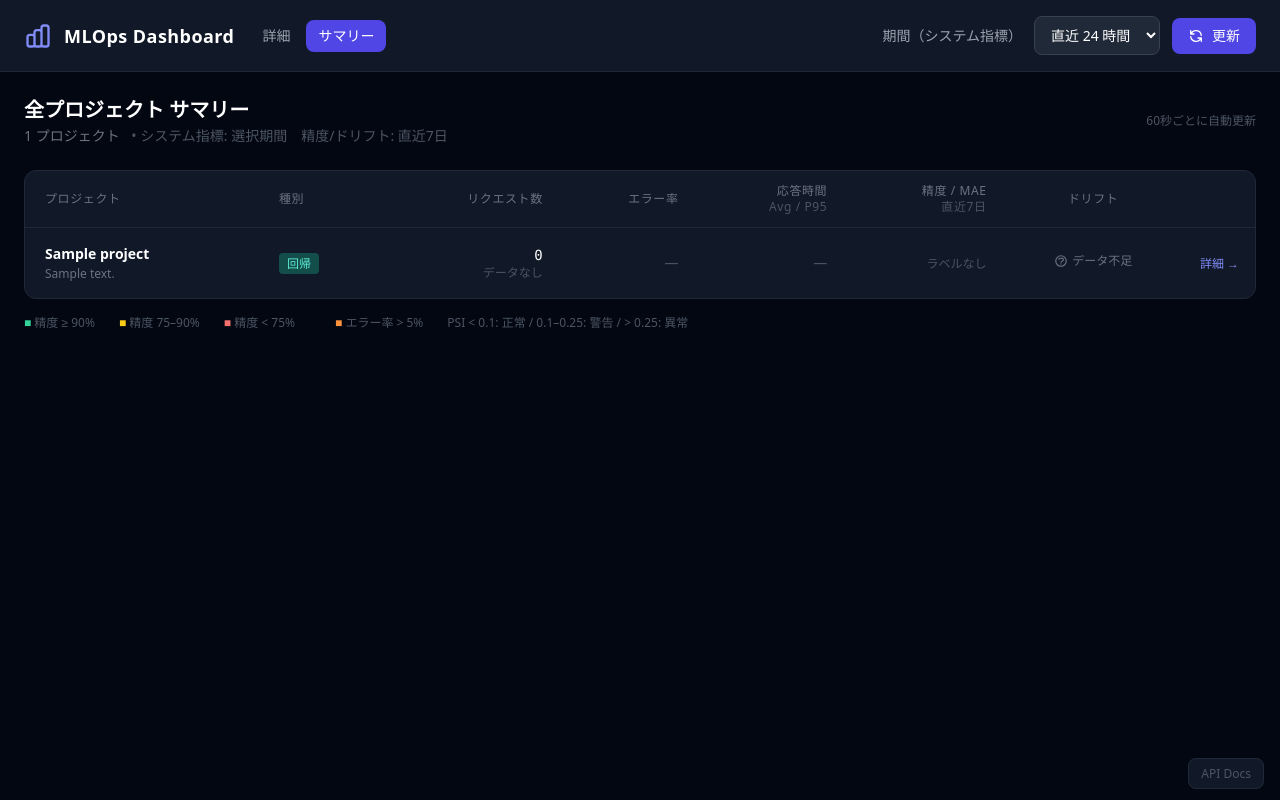
After one commit to dabecha/mlops_dashboard, a FastAPI app: template app/templates/summary.html in a window 1280 px wide. The commit adds this page. Run offline with FastAPI, Linux system fonts and the light colour scheme; the template is opened without the code that fills it: most values are stand-ins (such as "Sample title", 1, 10 or a date in 2020); some libraries are stand-ins or nearby versions.

Commit message:
feat: サマリーページを追加
全プロジェクトのシステム指標・精度・ドリフト検知結果を
一覧できるサマリーページ (/summary) を実装。

- GET /summary: 全プロジェクト一覧ページ
- GET /ui/summary-panels: htmx パーシャル（60秒自動更新）
- base.html: 詳細/サマリー間のナビゲーションを共通化
- get_latest_accuracy(): 単一の精度値を返すサービス関数を追加
- /?project_id=X: サマリーからの詳細ページ直リンクに対応

Co-Authored-By: Claude Sonnet 4.6 <noreply@anthropic.com>

```diff
--- /dev/null
+++ b/app/templates/base.html
@@ -0,0 +1,69 @@
+<!DOCTYPE html>
+<html lang="ja">
+<head>
+  <meta charset="UTF-8" />
+  <meta name="viewport" content="width=device-width, initial-scale=1.0" />
+  <title>{% block title %}MLOps Dashboard{% endblock %}</title>
+  <script src="https://cdn.tailwindcss.com"></script>
+  <script src="/static/js/htmx.min.js"></script>
+  <script src="/static/js/chart.umd.min.js"></script>
+  <style>
+    .htmx-indicator { display: none; }
+    .htmx-request .htmx-indicator { display: inline-block; }
+    .htmx-request.htmx-indicator { display: inline-block; }
+  </style>
+  {% block extra_head %}{% endblock %}
+</head>
+<body class="bg-gray-950 text-gray-100 min-h-screen font-sans">
+
+  <!-- ヘッダー -->
+  <header class="bg-gray-900 border-b border-gray-800 px-6 py-4">
+    <div class="max-w-7xl mx-auto flex flex-wrap items-center gap-4">
+
+      <!-- ロゴ -->
+      <div class="flex items-center gap-3">
+        <svg class="w-7 h-7 text-indigo-400" fill="none" stroke="currentColor" viewBox="0 0 24 24">
+          <path stroke-linecap="round" stroke-linejoin="round" stroke-width="2"
+            d="M9 19v-6a2 2 0 00-2-2H5a2 2 0 00-2 2v6a2 2 0 002 2h2a2 2 0 002-2zm0 0V9a2 2 0 012-2h2a2 2 0 012 2v10m-6 0a2 2 0 002 2h2a2 2 0 002-2m0 0V5a2 2 0 012-2h2a2 2 0 012 2v14a2 2 0 01-2 2h-2a2 2 0 01-2-2z" />
+        </svg>
+        <span class="text-lg font-bold text-white tracking-wide">MLOps Dashboard</span>
+      </div>
+
+      <!-- ページナビ -->
+      <nav class="flex items-center gap-1">
+        <a href="/"
+          class="px-3 py-1.5 rounded-lg text-sm font-medium transition-colors
+            {% if current_page == 'dashboard' %}bg-indigo-600 text-white{% else %}text-gray-400 hover:text-white hover:bg-gray-800{% endif %}">
+          詳細
+        </a>
+        <a href="/summary"
+          class="px-3 py-1.5 rounded-lg text-sm font-medium transition-colors
+            {% if current_page == 'summary' %}bg-indigo-600 text-white{% else %}text-gray-400 hover:text-white hover:bg-gray-800{% endif %}">
+          サマリー
+        </a>
+      </nav>
+
+      <!-- ページ固有のヘッダーコントロール -->
+      <div class="flex flex-wrap items-center gap-3 ml-auto">
+        {% block header_controls %}{% endblock %}
+      </div>
+
+    </div>
+  </header>
+
+  <!-- メインコンテンツ -->
+  <main class="max-w-7xl mx-auto px-6 py-6">
+    {% block content %}{% endblock %}
+  </main>
+
+  <!-- フッター -->
+  <footer class="fixed bottom-4 right-4">
+    <a href="/docs" target="_blank"
+      class="text-xs text-gray-600 hover:text-gray-400 transition-colors bg-gray-900 px-3 py-1.5 rounded-lg border border-gray-800">
+      API Docs
+    </a>
+  </footer>
+
+  {% block scripts %}{% endblock %}
+</body>
+</html>
--- /dev/null
+++ b/app/templates/partials/summary_panels.html
@@ -0,0 +1,168 @@
+{% if not rows %}
+<p class="text-gray-500 text-center py-12">表示できるプロジェクトがありません</p>
+{% else %}
+
+<!-- ステータスバー（アラートのみ強調） -->
+{% set alert_count = rows | selectattr('drift.drift_detected') | list | length %}
+{% set error_projects = rows | selectattr('summary.error_rate', '>', 5) | list %}
+{% if alert_count > 0 or error_projects %}
+<div class="mb-6 flex flex-wrap gap-3">
+  {% if alert_count > 0 %}
+  <div class="flex items-center gap-2 bg-red-950 border border-red-800 rounded-lg px-4 py-2 text-sm text-red-300">
+    <svg class="w-4 h-4 flex-shrink-0" fill="none" stroke="currentColor" viewBox="0 0 24 24">
+      <path stroke-linecap="round" stroke-linejoin="round" stroke-width="2"
+        d="M12 9v2m0 4h.01M10.29 3.86L1.82 18a2 2 0 001.71 3h16.94a2 2 0 001.71-3L13.71 3.86a2 2 0 00-3.42 0z"/>
+    </svg>
+    <span>{{ alert_count }} プロジェクトでドリフトを検出</span>
+  </div>
+  {% endif %}
+  {% for r in error_projects %}
+  <div class="flex items-center gap-2 bg-orange-950 border border-orange-800 rounded-lg px-4 py-2 text-sm text-orange-300">
+    <svg class="w-4 h-4 flex-shrink-0" fill="none" stroke="currentColor" viewBox="0 0 24 24">
+      <path stroke-linecap="round" stroke-linejoin="round" stroke-width="2" d="M12 8v4m0 4h.01M21 12a9 9 0 11-18 0 9 9 0 0118 0z"/>
+    </svg>
+    <span>{{ r.project.name }}: エラー率 {{ r.summary.error_rate }}%（閾値 5% 超過）</span>
+  </div>
+  {% endfor %}
+</div>
+{% endif %}
+
+<!-- プロジェクト一覧テーブル -->
+<div class="bg-gray-900 border border-gray-800 rounded-xl overflow-hidden">
+  <table class="w-full text-sm">
+    <thead>
+      <tr class="border-b border-gray-800 text-xs text-gray-500 uppercase tracking-wider">
+        <th class="text-left px-5 py-3 font-medium">プロジェクト</th>
+        <th class="text-left px-4 py-3 font-medium">種別</th>
+        <th class="text-right px-4 py-3 font-medium">リクエスト数</th>
+        <th class="text-right px-4 py-3 font-medium">エラー率</th>
+        <th class="text-right px-4 py-3 font-medium">応答時間<br><span class="text-gray-600 normal-case">Avg / P95</span></th>
+        <th class="text-right px-4 py-3 font-medium">精度 / MAE<br><span class="text-gray-600 normal-case">直近7日</span></th>
+        <th class="text-center px-4 py-3 font-medium">ドリフト</th>
+        <th class="text-center px-4 py-3 font-medium w-16"></th>
+      </tr>
+    </thead>
+    <tbody class="divide-y divide-gray-800">
+      {% for row in rows %}
+      {% set p = row.project %}
+      {% set s = row.summary %}
+      {% set a = row.accuracy %}
+      {% set d = row.drift %}
+      {% set is_error_alert = s.error_rate > 5 %}
+      {% set is_drift_alert = d.drift_detected %}
+      <tr class="hover:bg-gray-800/50 transition-colors
+        {% if is_drift_alert or is_error_alert %}border-l-2 {% if is_drift_alert %}border-red-500{% else %}border-orange-500{% endif %}{% endif %}">
+
+        <!-- プロジェクト名 -->
+        <td class="px-5 py-4">
+          <div class="font-semibold text-white">{{ p.name }}</div>
+          {% if p.description %}
+          <div class="text-xs text-gray-500 mt-0.5 truncate max-w-xs">{{ p.description }}</div>
+          {% endif %}
+        </td>
+
+        <!-- 種別バッジ -->
+        <td class="px-4 py-4">
+          <span class="px-2 py-0.5 rounded text-xs font-medium
+            {% if p.task_type == 'classification' %}bg-indigo-900 text-indigo-300{% else %}bg-teal-900 text-teal-300{% endif %}">
+            {% if p.task_type == 'classification' %}分類{% else %}回帰{% endif %}
+          </span>
+        </td>
+
+        <!-- リクエスト数 -->
+        <td class="px-4 py-4 text-right">
+          <span class="text-white font-mono">{{ "{:,}".format(s.total_requests) }}</span>
+          {% if s.total_requests == 0 %}
+          <div class="text-xs text-gray-600">データなし</div>
+          {% endif %}
+        </td>
+
+        <!-- エラー率 -->
+        <td class="px-4 py-4 text-right">
+          {% if s.total_requests > 0 %}
+          <span class="font-mono {% if is_error_alert %}text-orange-400{% elif s.error_rate > 1 %}text-yellow-400{% else %}text-emerald-400{% endif %}">
+            {{ s.error_rate }}%
+          </span>
+          <div class="text-xs text-gray-600">{{ s.error_count }} 件</div>
+          {% else %}
+          <span class="text-gray-600">—</span>
+          {% endif %}
+        </td>
+
+        <!-- 応答時間 -->
+        <td class="px-4 py-4 text-right">
+          {% if s.total_requests > 0 %}
+          <span class="text-white font-mono">{{ s.avg_latency_ms }} ms</span>
+          <div class="text-xs text-gray-500">P95: {{ s.p95_latency_ms }} ms</div>
+          {% else %}
+          <span class="text-gray-600">—</span>
+          {% endif %}
+        </td>
+
+        <!-- 精度 / MAE -->
+        <td class="px-4 py-4 text-right">
+          {% if a.value is not none %}
+          <span class="font-mono
+            {% if p.task_type == 'classification' %}
+              {% if a.value >= 90 %}text-emerald-400{% elif a.value >= 75 %}text-yellow-400{% else %}text-red-400{% endif %}
+            {% else %}text-teal-300{% endif %}">
+            {% if p.task_type == 'classification' %}{{ a.value }}%{% else %}{{ a.value }}{% endif %}
+          </span>
+          <div class="text-xs text-gray-600">{{ a.metric_name }} / n={{ a.sample_count }}</div>
+          {% else %}
+          <span class="text-gray-600 text-xs">ラベルなし</span>
+          {% endif %}
+        </td>
+
+        <!-- ドリフト -->
+        <td class="px-4 py-4 text-center">
+          {% if d.status == 'insufficient_data' %}
+          <span class="inline-flex items-center gap-1 text-xs text-gray-500">
+            <svg class="w-3.5 h-3.5" fill="none" stroke="currentColor" viewBox="0 0 24 24">
+              <path stroke-linecap="round" stroke-linejoin="round" stroke-width="2" d="M8.228 9c.549-1.165 2.03-2 3.772-2 2.21 0 4 1.343 4 3 0 1.4-1.278 2.575-3.006 2.907-.542.104-.994.54-.994 1.093m0 3h.01M21 12a9 9 0 11-18 0 9 9 0 0118 0z"/>
+            </svg>
+            データ不足
+          </span>
+          {% elif d.drift_detected %}
+          <span class="inline-flex items-center gap-1 px-2.5 py-1 rounded-full text-xs font-semibold bg-red-900/60 text-red-300 border border-red-700">
+            <svg class="w-3 h-3" fill="currentColor" viewBox="0 0 20 20">
+              <path fill-rule="evenodd" d="M8.257 3.099c.765-1.36 2.722-1.36 3.486 0l5.58 9.92c.75 1.334-.213 2.98-1.742 2.98H4.42c-1.53 0-2.493-1.646-1.743-2.98l5.58-9.92zM11 13a1 1 0 11-2 0 1 1 0 012 0zm-1-8a1 1 0 00-1 1v3a1 1 0 002 0V6a1 1 0 00-1-1z" clip-rule="evenodd"/>
+            </svg>
+            検出
+          </span>
+          <div class="text-xs text-gray-600 mt-1">PSI {{ d.psi }}</div>
+          {% else %}
+          <span class="inline-flex items-center gap-1 px-2.5 py-1 rounded-full text-xs font-semibold bg-emerald-900/60 text-emerald-300 border border-emerald-700">
+            <svg class="w-3 h-3" fill="currentColor" viewBox="0 0 20 20">
+              <path fill-rule="evenodd" d="M16.707 5.293a1 1 0 010 1.414l-8 8a1 1 0 01-1.414 0l-4-4a1 1 0 011.414-1.414L8 12.586l7.293-7.293a1 1 0 011.414 0z" clip-rule="evenodd"/>
+            </svg>
+            正常
+          </span>
+          <div class="text-xs text-gray-600 mt-1">PSI {{ d.psi }}</div>
+          {% endif %}
+        </td>
+
+        <!-- 詳細リンク -->
+        <td class="px-4 py-4 text-center">
+          <a href="/?project_id={{ p.id }}"
+            class="text-xs text-indigo-400 hover:text-indigo-300 hover:underline transition-colors whitespace-nowrap">
+            詳細 →
+          </a>
+        </td>
+
+      </tr>
+      {% endfor %}
+    </tbody>
+  </table>
+</div>
+
+<!-- 凡例 -->
+<div class="mt-4 flex flex-wrap gap-x-6 gap-y-2 text-xs text-gray-600">
+  <span><span class="text-emerald-400">■</span> 精度 ≥ 90%</span>
+  <span><span class="text-yellow-400">■</span> 精度 75–90%</span>
+  <span><span class="text-red-400">■</span> 精度 &lt; 75%</span>
+  <span class="ml-4"><span class="text-orange-400">■</span> エラー率 &gt; 5%</span>
+  <span>PSI &lt; 0.1: 正常 / 0.1–0.25: 警告 / &gt; 0.25: 異常</span>
+</div>
+
+{% endif %}
--- /dev/null
+++ b/app/templates/summary.html
@@ -0,0 +1,88 @@
+{% extends "base.html" %}
+{% set current_page = "summary" %}
+
+{% block title %}サマリー — MLOps Dashboard{% endblock %}
+
+{% block header_controls %}
+<label class="text-sm text-gray-400">期間（システム指標）</label>
+<select id="hours-select"
+  class="bg-gray-800 border border-gray-700 text-white text-sm rounded-lg px-3 py-2 focus:ring-indigo-500 focus:border-indigo-500"
+  onchange="loadSummary()">
+  <option value="1">直近 1 時間</option>
+  <option value="6">直近 6 時間</option>
+  <option value="24" selected>直近 24 時間</option>
+  <option value="168">直近 7 日間</option>
+</select>
+
+<button type="button" onclick="loadSummary()"
+  class="flex items-center gap-2 bg-indigo-600 hover:bg-indigo-500 text-white text-sm font-medium px-4 py-2 rounded-lg transition-colors">
+  <svg class="w-4 h-4" fill="none" stroke="currentColor" viewBox="0 0 24 24">
+    <path stroke-linecap="round" stroke-linejoin="round" stroke-width="2"
+      d="M4 4v5h.582m15.356 2A8.001 8.001 0 004.582 9m0 0H9m11 11v-5h-.581m0 0a8.003 8.003 0 01-15.357-2m15.357 2H15" />
+  </svg>
+  更新
+</button>
+
+<span class="text-xs text-gray-600 htmx-indicator" id="loading-indicator">
+  <svg class="w-4 h-4 animate-spin inline" fill="none" viewBox="0 0 24 24">
+    <circle class="opacity-25" cx="12" cy="12" r="10" stroke="currentColor" stroke-width="4"/>
+    <path class="opacity-75" fill="currentColor" d="M4 12a8 8 0 018-8v8H4z"/>
+  </svg>
+  読み込み中…
+</span>
+{% endblock %}
+
+{% block content %}
+{% if projects %}
+
+<!-- ページタイトル -->
+<div class="mb-6 flex items-center justify-between">
+  <div>
+    <h2 class="text-xl font-bold text-white">全プロジェクト サマリー</h2>
+    <p class="text-sm text-gray-500 mt-0.5">
+      {{ projects | length }} プロジェクト
+      <span class="ml-2 text-gray-600">• システム指標: 選択期間　精度/ドリフト: 直近7日</span>
+    </p>
+  </div>
+  <span class="text-xs text-gray-600">60秒ごとに自動更新</span>
+</div>
+
+<!-- サマリーパネル（htmx 自動更新） -->
+<div id="summary-content"
+     hx-get="/ui/summary-panels"
+     hx-vals="js:{hours: document.getElementById('hours-select').value, drift_window: 100}"
+     hx-trigger="load, every 60s"
+     hx-indicator="#loading-indicator">
+  <div class="flex items-center justify-center h-48 text-gray-500">
+    <svg class="w-6 h-6 animate-spin mr-2" fill="none" viewBox="0 0 24 24">
+      <circle class="opacity-25" cx="12" cy="12" r="10" stroke="currentColor" stroke-width="4"/>
+      <path class="opacity-75" fill="currentColor" d="M4 12a8 8 0 018-8v8H4z"/>
+    </svg>
+    データを読み込んでいます…
+  </div>
+</div>
+
+{% else %}
+<div class="flex flex-col items-center justify-center h-64 text-center">
+  <svg class="w-16 h-16 text-gray-700 mb-4" fill="none" stroke="currentColor" viewBox="0 0 24 24">
+    <path stroke-linecap="round" stroke-linejoin="round" stroke-width="1.5"
+      d="M20 13V6a2 2 0 00-2-2H6a2 2 0 00-2 2v7m16 0v5a2 2 0 01-2 2H6a2 2 0 01-2-2v-5m16 0h-2.586a1 1 0 00-.707.293l-2.414 2.414a1 1 0 01-.707.293h-3.172a1 1 0 01-.707-.293l-2.414-2.414A1 1 0 006.586 13H4" />
+  </svg>
+  <p class="text-gray-400 text-lg mb-2">プロジェクトが登録されていません</p>
+  <p class="text-gray-600 text-sm"><code class="bg-gray-800 px-2 py-0.5 rounded text-indigo-300">seed_data.py</code> を実行してデモデータを生成してください。</p>
+</div>
+{% endif %}
+{% endblock %}
+
+{% block scripts %}
+<script>
+  function loadSummary() {
+    const hours = document.getElementById('hours-select').value;
+    htmx.ajax('GET', '/ui/summary-panels', {
+      target: '#summary-content',
+      indicator: '#loading-indicator',
+      values: { hours: hours, drift_window: 100 }
+    });
+  }
+</script>
+{% endblock %}
```
Also changed, not shown: app/routers/ui.py (+38 -2 lines), app/services/metrics.py (+34 -0 lines), app/templates/index.html (+23 -60 lines).
